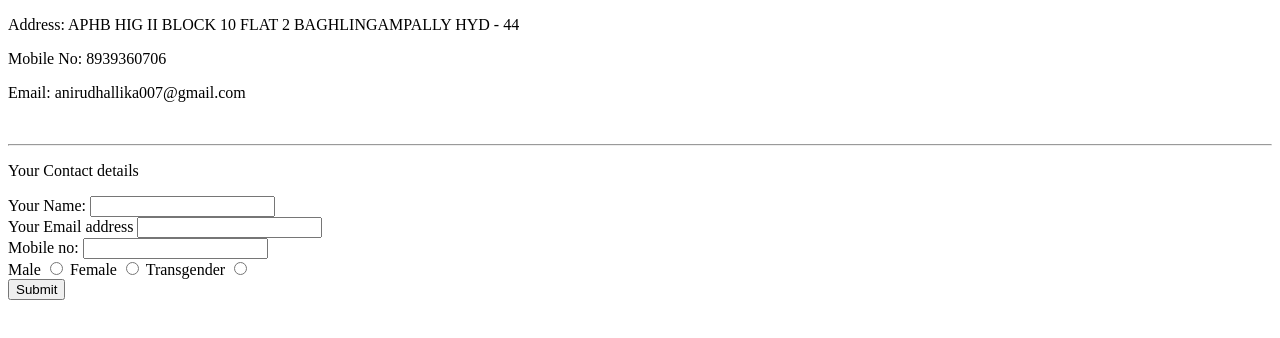
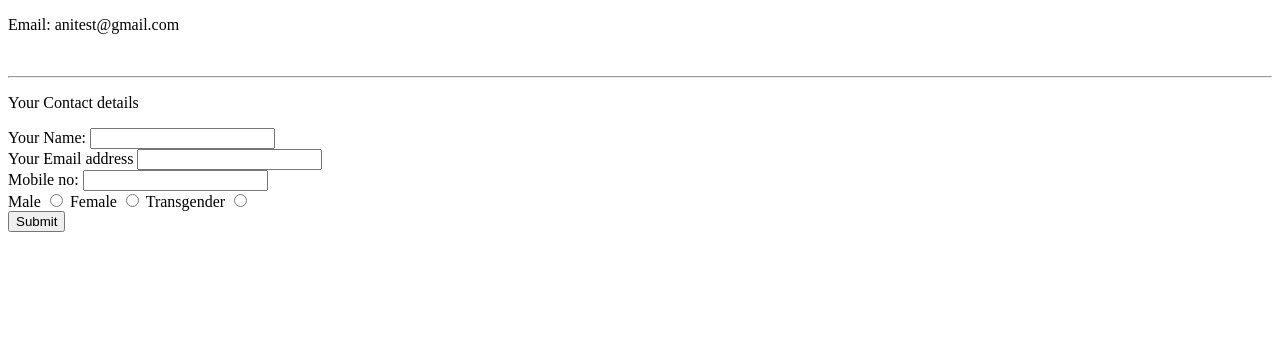
Before and after one commit to anirudhallika/cv, a plain HTML site: page contactme.html in a window 1280 px wide. Drawn offline with Linux system fonts and the light colour scheme.

Commit message:
Update contactme.html

```diff
--- a/contactme.html
+++ b/contactme.html
@@ -6,9 +6,9 @@
     <title>Contact information</title>
   </head>
   <body>
-    <p>Address: APHB HIG II BLOCK 10 FLAT 2 BAGHLINGAMPALLY HYD - 44</p>
-    <p>Mobile No: 8939360706</p>
-    <p>Email: anirudhallika007@gmail.com</p><br>
+<!--     <p>Address: APHB HIG II BLOCK 10 FLAT 2 BAGHLINGAMPALLY HYD - 44</p> -->
+<!--     <p>Mobile No: 8939360706</p> -->
+    <p>Email: anitest@gmail.com</p><br>
     <hr>
     <p>Your Contact details</p>
     <form class="" action="mailto:anirudhallika007@gmail.com" method="post" enctype="text/plain">
```
